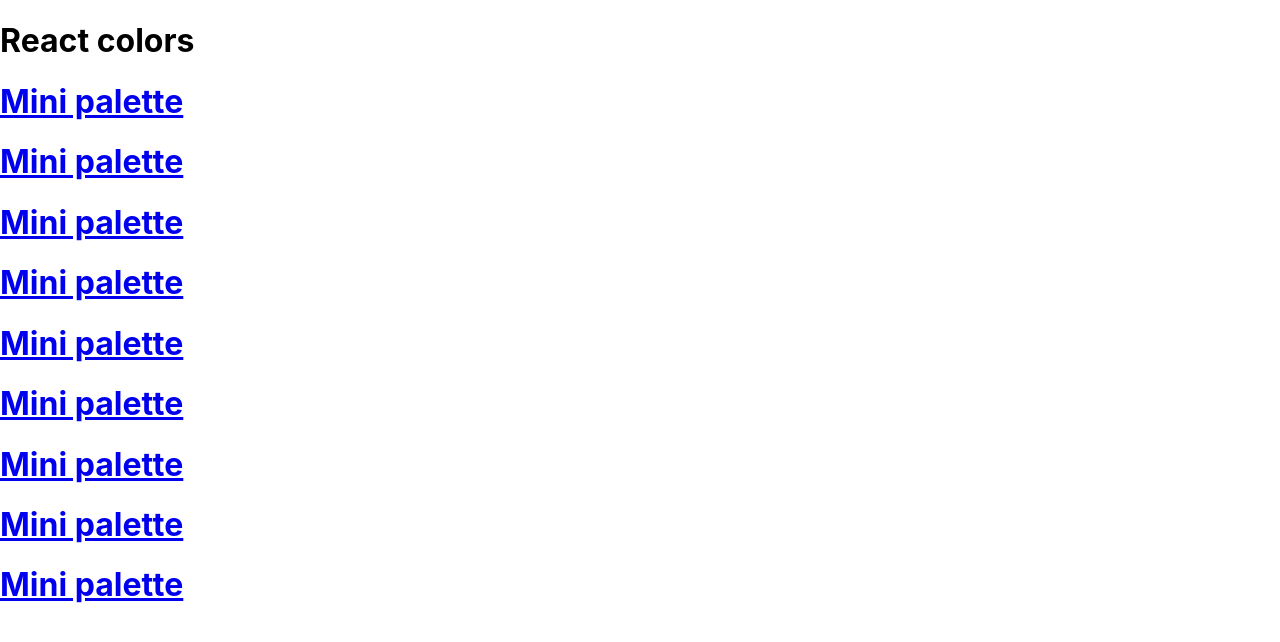
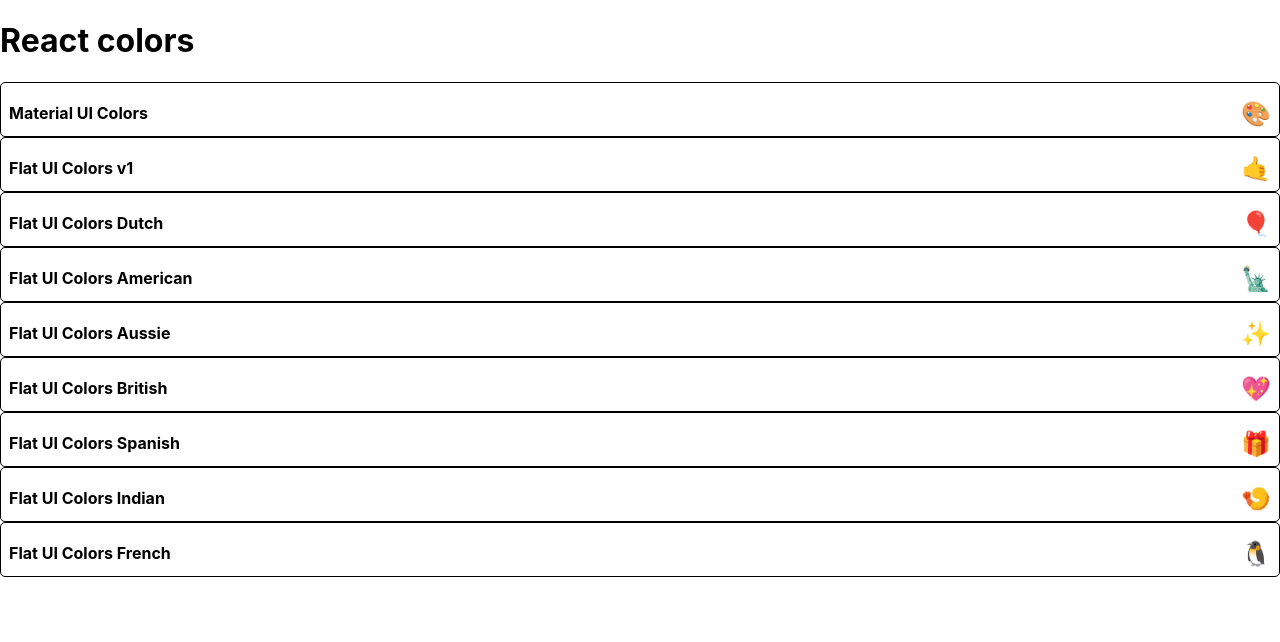
Before and after one commit to Ollie-lee/colorPalette, a React (Create React App) app in the folder colors-app/: page / in a window 1280 px wide. Shown: the top 642 px of the page. Built offline with nearby package versions, Linux system fonts and the light colour scheme; the HTML template or start-up script is replaced by a standard one.

Commit message:
start styling

```diff
--- a/colors-app/src/Minipalette.js
+++ b/colors-app/src/Minipalette.js
@@ -1,9 +1,50 @@
 import React from 'react'
+import { withStyles } from '@material-ui/core/styles';
 
-export default function Minipalette() {
+const styles = {
+  root: {
+    backgroundColor: 'white',
+    borderRadius: '5px',
+    padding: '0.5rem',
+    position: 'relative',
+    overflow: 'hidden',
+    "&:hover": {
+      cursor: 'pointer'
+    },
+    border: '1px solid black',
+  },
+  colors: {
+    backgroundColor: 'grey',
+  },
+  title: {
+    display: 'flex',
+    justifyContent: 'space-between',
+    alignItems: 'center',
+    margin: '0',
+    color: 'black',
+    paddingTop: '0.5rem',
+    fontSize: '1rem',
+    position: 'relative'
+  },
+  emoji: {
+    marginLeft: '0.5rem',
+    fontSize: '1.5rem'
+  }
+
+
+}
+
+
+function Minipalette(props) {
+  const { classes, paletteName, emoji } = props
   return (
-    <div>
-      <h1>Mini palette</h1>
+    <div className={classes.root}>
+      <div className={classes.colors}>
+      </div>
+      <h5 className={classes.title}>{paletteName} <span className={classes.emoji}>{emoji}</span></h5>
+
     </div>
   )
 }
+
+export default withStyles(styles)(Minipalette)
--- a/colors-app/src/PaletteList.js
+++ b/colors-app/src/PaletteList.js
@@ -10,9 +10,10 @@
       <div>
         <h1>React colors</h1>
         {palettes.map(palette =>
-          <p>
-            <Link to={`/palette/${palette.id}`}><Minipalette /></Link>
-          </p>
+          // <p>
+          //   {/* <Link to={`/palette/${palette.id}`}><Minipalette /></Link> */}
+          // </p>
+          <Minipalette {...palette} />
         )}
       </div>
     )
--- a/colors-app/src/seedColors.js
+++ b/colors-app/src/seedColors.js
@@ -55,7 +55,7 @@
   {
     paletteName: "Flat UI Colors Dutch",
     id: "flat-ui-colors-dutch",
-    emoji: "🇳🇱",
+    emoji: "🎈",
     colors: [
       { name: "Sunflower", color: "#FFC312" },
       { name: "Energos", color: "#C4E538" },
@@ -82,7 +82,7 @@
   {
     paletteName: "Flat UI Colors American",
     id: "flat-ui-colors-american",
-    emoji: "🇺🇸",
+    emoji: "🗽",
     colors: [
       { name: "LightGreenishBlue", color: "#55efc4" },
       { name: "FadedPoster", color: "#81ecec" },
@@ -109,7 +109,7 @@
   {
     paletteName: "Flat UI Colors Aussie",
     id: "flat-ui-colors-aussie",
-    emoji: "🇦🇺",
+    emoji: "✨",
     colors: [
       { name: "Beekeeper", color: "#f6e58d" },
       { name: "SpicedNectarine", color: "#ffbe76" },
@@ -136,7 +136,7 @@
   {
     paletteName: "Flat UI Colors British",
     id: "flat-ui-colors-british",
-    emoji: "🇬🇧",
+    emoji: "💖",
     colors: [
       { name: "ProtossPylon", color: "#00a8ff" },
       { name: "Periwinkle", color: "#9c88ff" },
@@ -163,7 +163,7 @@
   {
     paletteName: "Flat UI Colors Spanish",
     id: "flat-ui-colors-spanish",
-    emoji: "🇪🇸",
+    emoji: "🎁",
     colors: [
       { name: "JacksonsPurple", color: "#40407a" },
       { name: "C64Purple", color: "#706fd3" },
@@ -190,7 +190,7 @@
   {
     paletteName: "Flat UI Colors Indian",
     id: "flat-ui-colors-indian",
-    emoji: "🇮🇳",
+    emoji: "🍤",
     colors: [
       { name: "OrchidOrange", color: "#FEA47F" },
       { name: "SpiroDiscoBall", color: "#25CCF7" },
@@ -217,7 +217,7 @@
   {
     paletteName: "Flat UI Colors French",
     id: "flat-ui-colors-french",
-    emoji: "🇫🇷",
+    emoji: "🐧",
     colors: [
       { name: "FlatFlesh", color: "#fad390" },
       { name: "MelonMelody", color: "#f8c291" },
```
